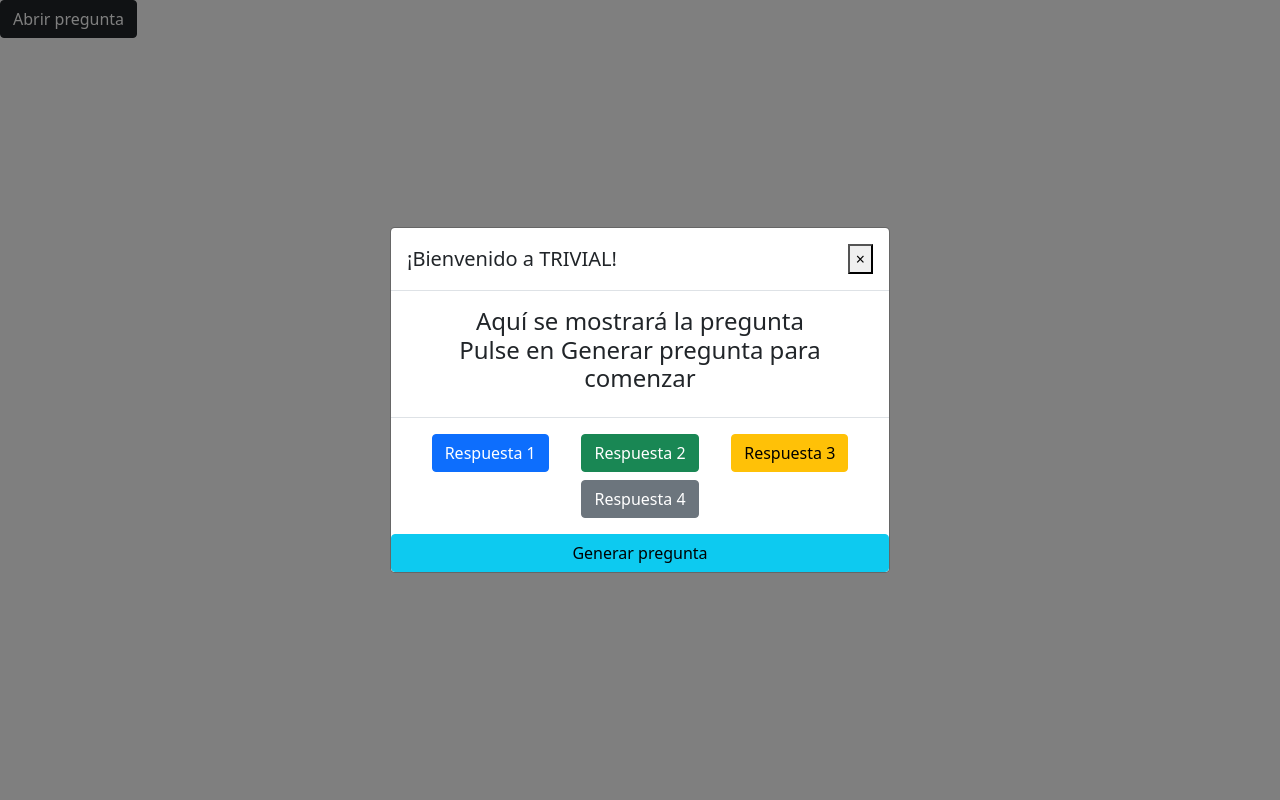
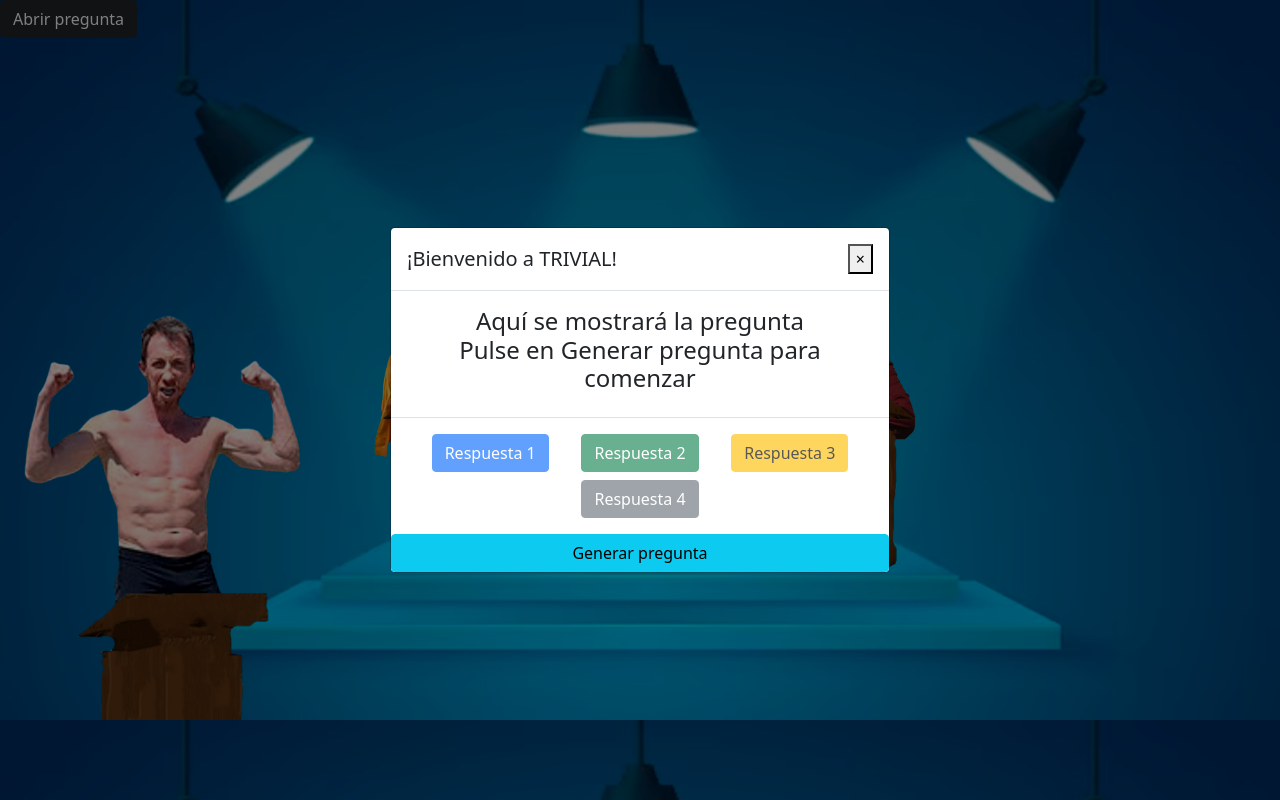
Before and after one commit to abdoonhdz/api-trivial, a plain HTML site: page index.html in a window 1280 px wide. Both pictures are taken after a click on the button "Abrir pregunta". Drawn offline with nearby package versions, Linux system fonts and the light colour scheme; no server answers.

Commit message:
fondo página

```diff
--- a/css/style.css
+++ b/css/style.css
@@ -0,0 +1,4 @@
+body{
+    background-image: url(../images/fondo.png);
+    background-size:cover;
+}
--- a/index.html
+++ b/index.html
@@ -36,10 +36,10 @@
                     </h4>
                 </div>
                 <div class="modal-footer d-flex justify-content-evenly">
-                    <button id="respuesta_1" value="" type="button" class="btn btn-primary" onclick="comprobarRespuesta(1)">Respuesta 1</button>
-                    <button id="respuesta_2" value="" type="button" class="btn btn-success" onclick="comprobarRespuesta(2)">Respuesta 2</button>
-                    <button id="respuesta_3" value="" type="button" class="btn btn-warning" onclick="comprobarRespuesta(3)">Respuesta 3</button>
-                    <button id="respuesta_4" value="" type="button" class="btn btn-secondary" onclick="comprobarRespuesta(4)">Respuesta 4</button>
+                    <button id="respuesta_1" value="" type="button" class="btn btn-primary" onclick="comprobarRespuesta(1)" disabled >Respuesta 1</button>
+                    <button id="respuesta_2" value="" type="button" class="btn btn-success" onclick="comprobarRespuesta(2)" disabled>Respuesta 2</button>
+                    <button id="respuesta_3" value="" type="button" class="btn btn-warning" onclick="comprobarRespuesta(3)" disabled>Respuesta 3</button>
+                    <button id="respuesta_4" value="" type="button" class="btn btn-secondary" onclick="comprobarRespuesta(4)" disabled>Respuesta 4</button>
                 </div>
                 <div id="infoRespuesta"></div>
                 <div class="btn btn-info" onclick="generarPregunta()">Generar pregunta</div>
```
